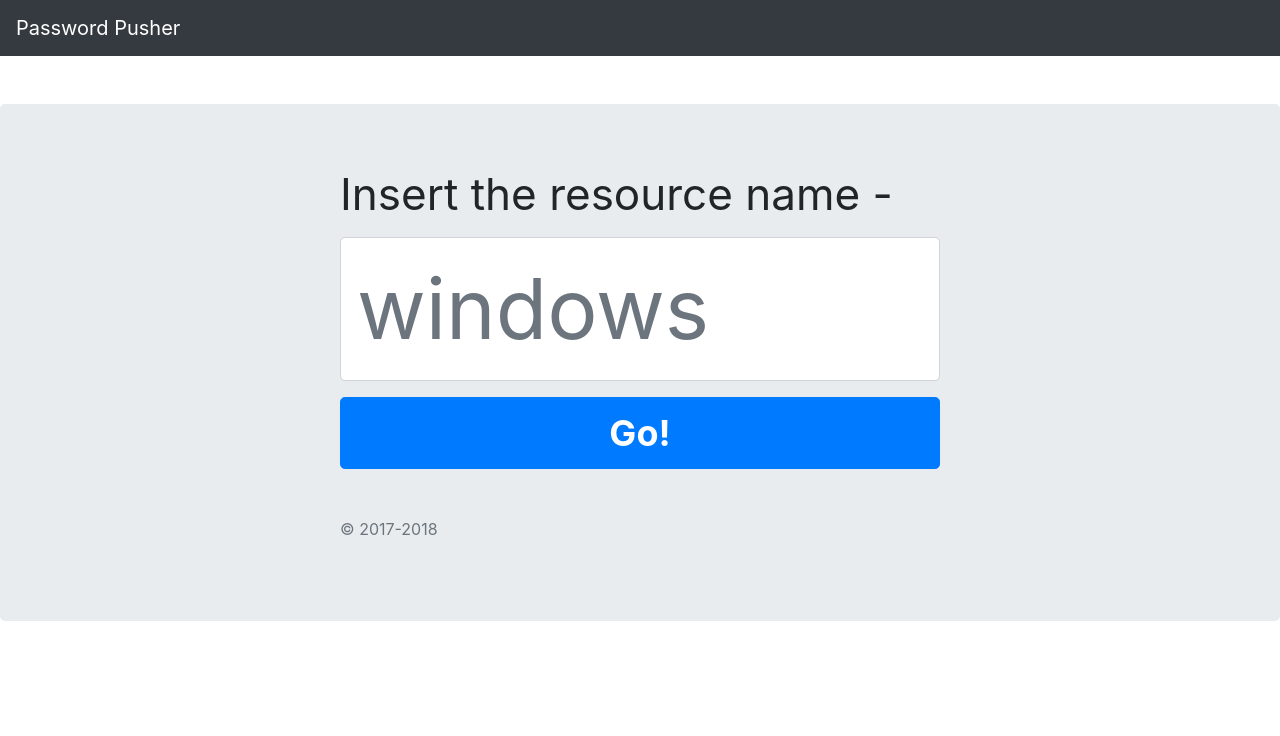
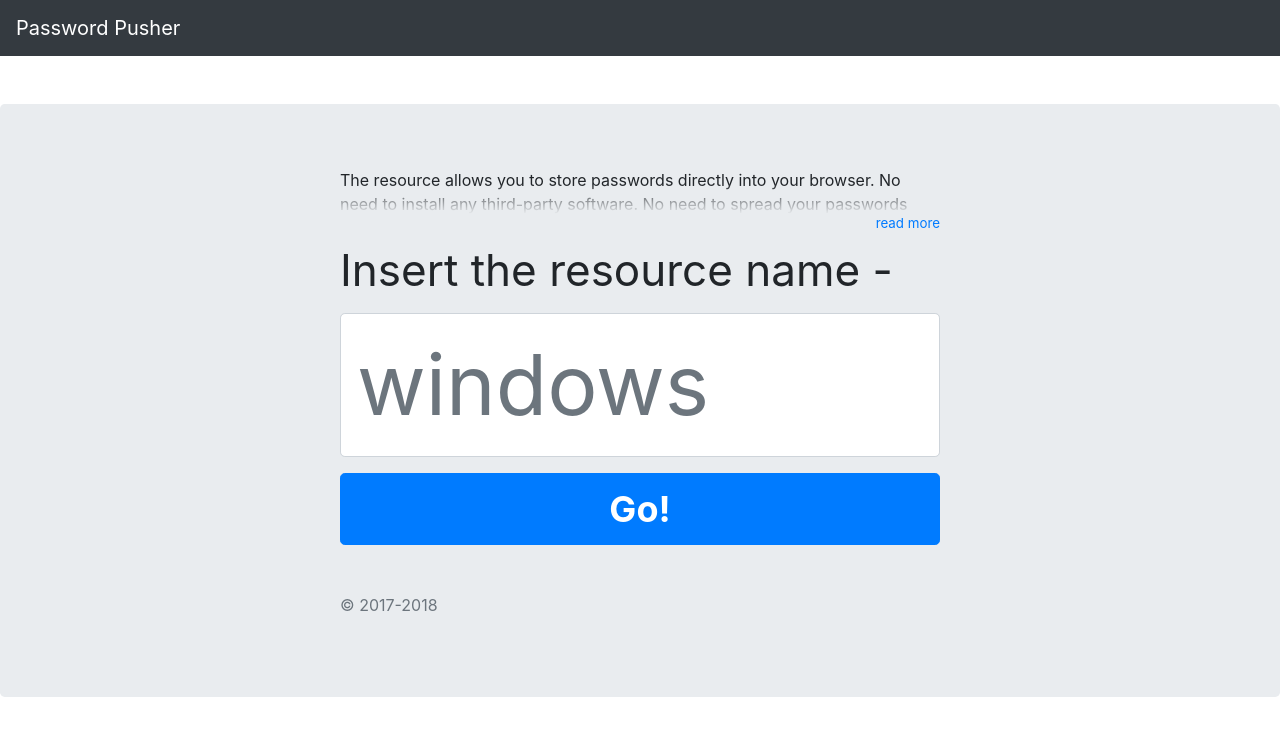
Before and after one commit to simonbor/sPassword, an Angular app: page / in a window 1280 px wide. Shown: the top 736 px of the page. Built offline with nearby package versions, Linux system fonts and the light colour scheme.

Commit message:
the story update

```diff
--- a/src/app/home/home.component.css
+++ b/src/app/home/home.component.css
@@ -1,5 +1,6 @@
 .h3 {
     font-size: 2.75rem;
+    margin-top: 30px;
 }
 
 .form-control-lg {
@@ -16,3 +17,36 @@
     width: 600px;
     margin: auto;
 }
+
+.read-more-wrap {
+    max-height: 46px;
+    position: relative;
+    overflow: hidden;
+}
+
+.read-more-wrap .read-more-cover {
+    position: absolute;
+    bottom: 0;
+    left: 0;
+    width: 100%;
+    margin: 0;
+    padding: 15px 0;
+    background-image: linear-gradient(to bottom, transparent, #e9ecef);
+}
+
+.read-more-target{
+    display: none;
+}
+
+.read-more-trigger {
+    float: right;
+}
+
+.read-more-trigger a {
+    float: right;
+    font-size: smaller;
+}
+
+  /* ._read-more-target {
+    transition: .25s ease;
+  } */
--- a/src/app/home/home.component.html
+++ b/src/app/home/home.component.html
@@ -1,4 +1,19 @@
 <div class="form-home">
+
+  <div class="read-more-wrap">The resource allows you to store passwords directly into your browser.
+    No need to install any third-party software. No need to spread your passwords between different
+    <div class="read-more-target">
+      password storing platforms.
+      You can save as many passwords as you want and can be accessed whenever and wherever you want!
+      The system is based on the Google Password Manager.
+      Currently, 11/10/2018 supported last Chrome and FireFox versions.
+      For start just insert the password caption and click Go!
+    </div>
+    <div class="read-more-cover"></div>
+  </div>
+  <div class="read-more-trigger">
+    <a class="read-more-button" href="#">read more</a></div>
+
   <h1 class="h3 mb-3 font-weight-normal">Insert the resource name -</h1>
   <p>
     <input #res type="text" class="form-control form-control-lg" placeholder="windows">
```
